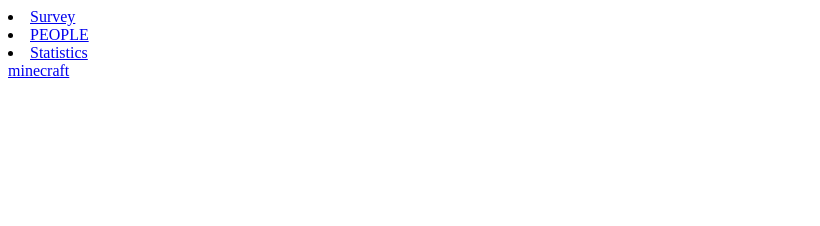
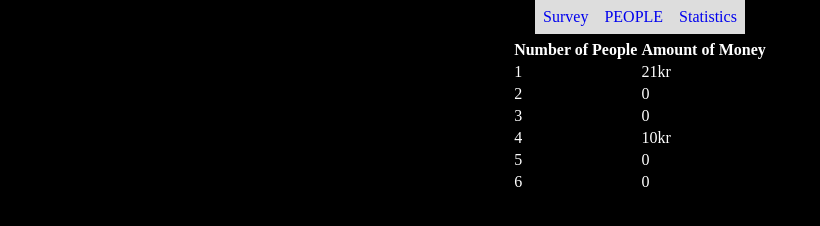
Before and after one commit to piss0ffmate/IT, a plain HTML site: page index.html in a window 1280 px wide. Shown: the whole page, without its empty margins (0-820 px from the left). Drawn offline with Linux system fonts and the light colour scheme.

Commit message:
Add files via upload

```diff
--- a/index.html
+++ b/index.html
@@ -1,4 +1,61 @@
- <li><a href="index.html">Survey</a></li>
+<!DOCTYPE html>
+<html lang="en">
+
+<head>
+    <meta charset="UTF-8">
+    <meta http-equiv="X-UA-Compatible" content="IE=edge">
+    <meta name="viewport" content="width=device-width, initial-scale=1.0">
+
+    <link rel="stylesheet" href="mainRobbery.css">
+    <title>Document</title>
+</head>
+
+<body>
+    <header>
+        <ul>
+
+            <li><a href="index.html">Survey</a></li>
             <li><a href="cash.html">PEOPLE</a></li>
             <li><a href="https://tradingeconomics.com/norway/money-supply-m0">Statistics</a></li>
-<a href="minecraft.html">minecraft</a>
+
+        </ul>
+    </header>
+    <div class="main">
+        <table>
+            <td>
+                <tr>
+                    <th>Number of People</th>
+                    <th>Amount of Money</th>
+                </tr>
+                <tr>
+                    <td>1</td>
+                    <td>21kr</td>
+                </tr>
+
+                <tr>
+                    <td>2</td>
+                    <td>0</td>
+                </tr>
+                <tr>
+                    <td>3</td>
+                    <td>0</td>
+                </tr>
+                <tr>
+                    <td>4</td>
+                    <td>10kr</td>
+                </tr>
+                <tr>
+                    <td>5</td>
+                    <td>0</td>
+                </tr>
+                <tr>
+                    <td>6</td>
+                    <td>0</td>
+                </tr>
+
+
+        </table>
+    </div>
+</body>
+
+</html>
--- /dev/null
+++ b/mainRobbery.css
@@ -0,0 +1,34 @@
+body {
+  background-color: black;
+  color: white;
+  margin: 0;
+  padding: 0;
+}
+
+
+.main{
+  display: flex;
+  justify-content: center;
+  flex-direction: column;
+  align-items:center;
+}
+
+ul {
+  list-style-type: none;
+  margin: 0;
+  padding: 0;
+  overflow: hidden;
+  width: 100%;
+  display:flex;
+  justify-content: center;
+
+
+
+}
+
+li a {
+  display: block;
+  padding: 8px;
+  background-color: #dddddd;
+  text-decoration: none;
+}
```
Also changed, not shown: cash.html (added, +37 -0 lines), script.js (added, +9 -0 lines), statistic.html (added, +25 -0 lines), moneyMoves.jpg (added).
